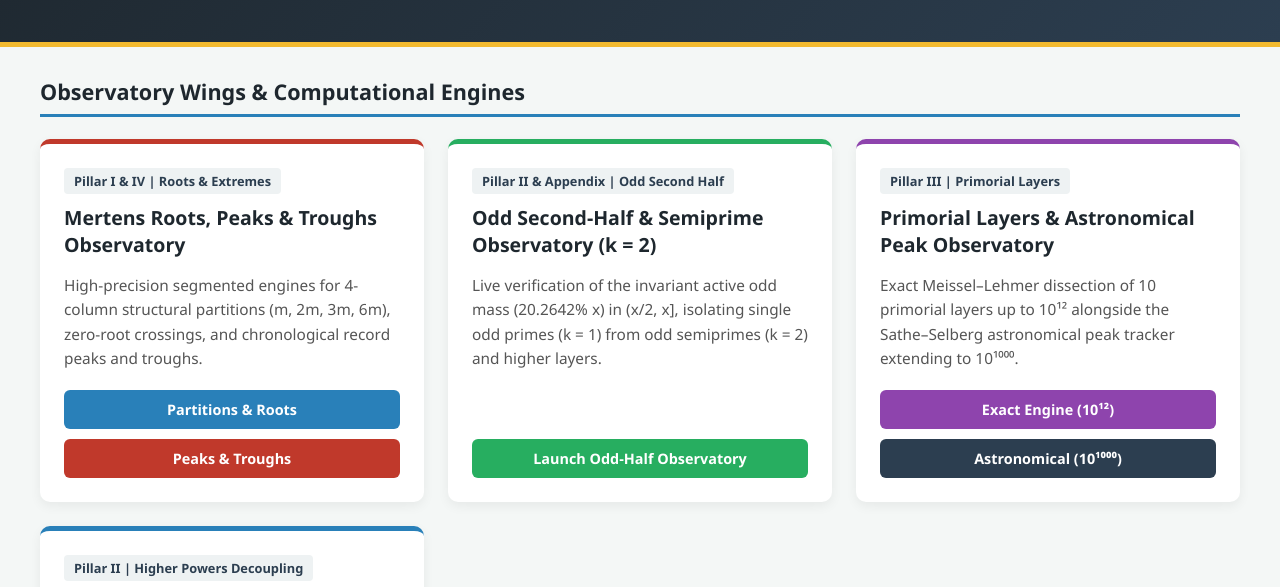
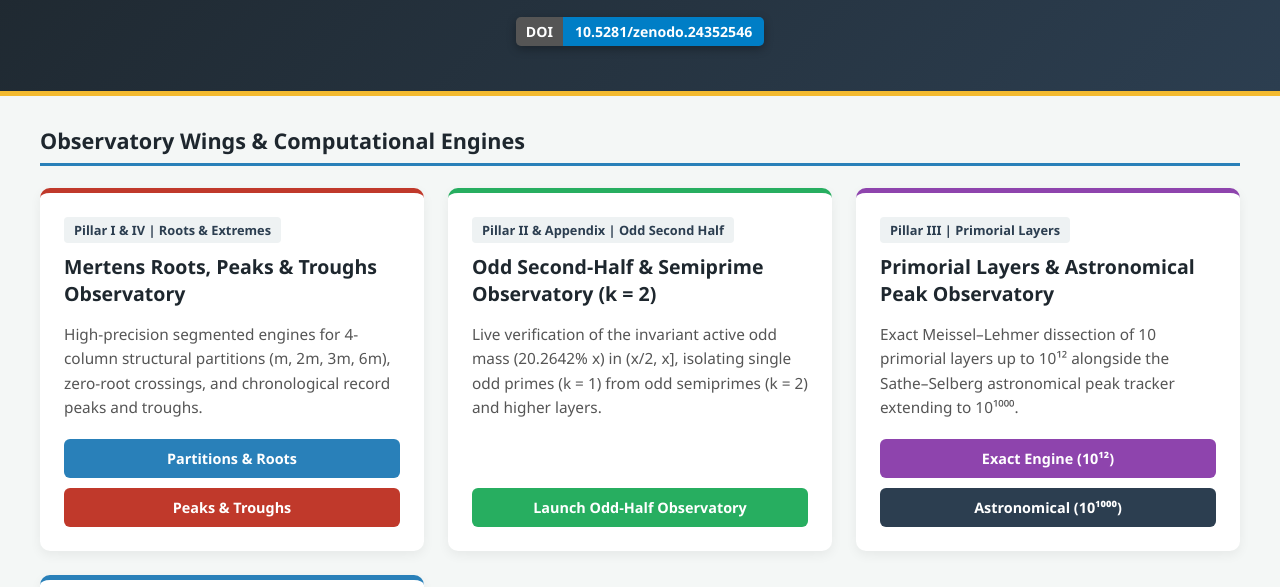
Before and after one commit to Baba-Prime-Lab/Primes-Deterministic-Pattern, a plain HTML site: page baba_mertens_hub.html in a window 1280 px wide. Shown: the part 221-808 px from the top of the page. Drawn offline with Linux system fonts and the light colour scheme.

Commit message:
Update baba_mertens_hub.html

```diff
--- a/baba_mertens_hub.html
+++ b/baba_mertens_hub.html
@@ -181,11 +181,18 @@
         <button class="lang-btn" id="btnFr" onclick="setLang('fr')">Français</button>
     </div>
 </div>
-
 <!-- ترويسة البوابة -->
 <div class="hero">
     <h1 id="heroTitle">Baba–Mertens Lab: Structural Decomposition Observatory</h1>
     <p id="heroSub">The interactive computational companion to 'Baba–Mertens: A New Vision' — live verification of Mertens roots, record extremes, odd second-half purification, primorial layers, and power multiples.</p>
+    <div style="margin-top: 20px;">
+        <a href="https://zenodo.org/records/24352546?preview_file=Baba_Mertens__A_New_Vision.pdf" target="_blank" style="text-decoration: none; display: inline-flex; align-items: center; border-radius: 5px; overflow: hidden; font-family: 'Segoe UI', Tahoma, sans-serif; font-size: 0.88rem; font-weight: bold; box-shadow: 0 3px 10px rgba(0,0,0,0.3);">
+            <span style="background: #555; color: #fff; padding: 5px 10px;">DOI</span>
+            <span style="background: #007ec6; color: #fff; padding: 5px 12px;">10.5281/zenodo.24352546</span>
+        </a>
+    </div>
+</div>
+
 </div>
 
 <div class="container">
```
